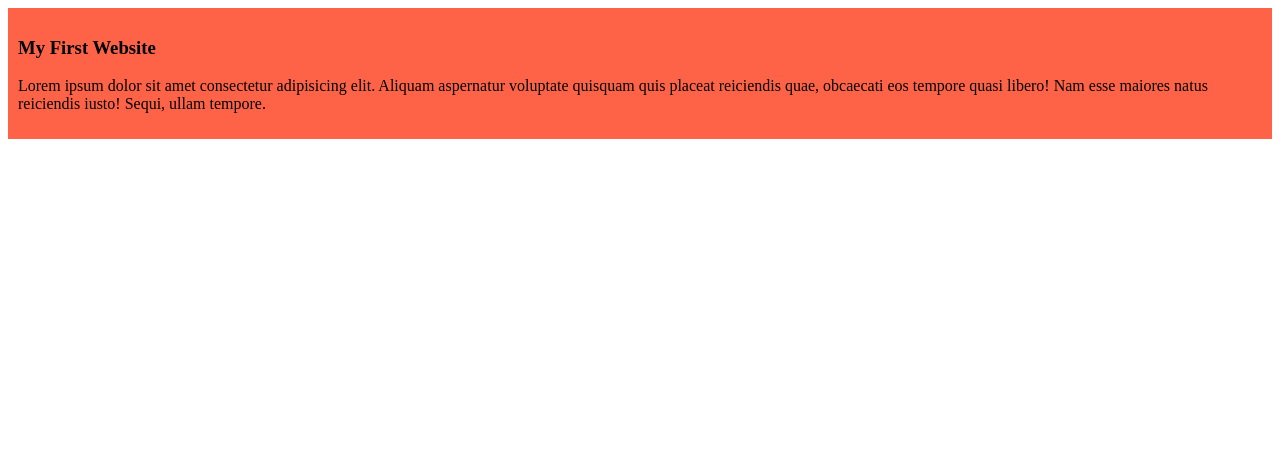
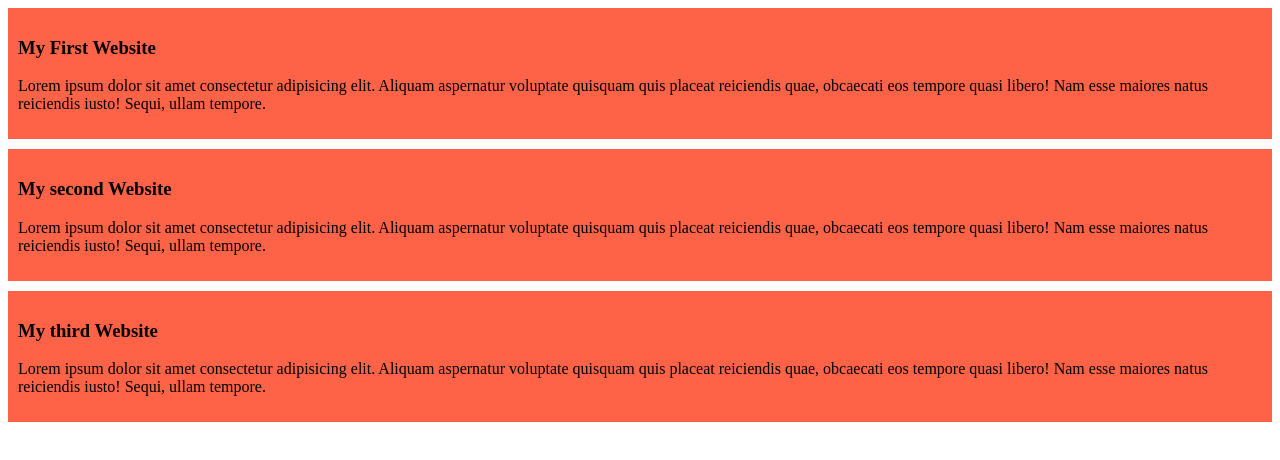
Before and after one commit to ShovonTheBarua/my-simple-website, a plain HTML site: page index.html in a window 1280 px wide. Drawn offline with Linux system fonts and the light colour scheme.

Commit message:
added the second and third blog

```diff
--- a/index.html
+++ b/index.html
@@ -11,5 +11,13 @@
         <h3>My First Website</h3>
         <p>Lorem ipsum dolor sit amet consectetur adipisicing elit. Aliquam aspernatur voluptate quisquam quis placeat reiciendis quae, obcaecati eos tempore quasi libero! Nam esse maiores natus reiciendis iusto! Sequi, ullam tempore.</p>
     </div>
+    <div>
+        <h3>My second Website</h3>
+        <p>Lorem ipsum dolor sit amet consectetur adipisicing elit. Aliquam aspernatur voluptate quisquam quis placeat reiciendis quae, obcaecati eos tempore quasi libero! Nam esse maiores natus reiciendis iusto! Sequi, ullam tempore.</p>
+    </div>
+    <div>
+        <h3>My third Website</h3>
+        <p>Lorem ipsum dolor sit amet consectetur adipisicing elit. Aliquam aspernatur voluptate quisquam quis placeat reiciendis quae, obcaecati eos tempore quasi libero! Nam esse maiores natus reiciendis iusto! Sequi, ullam tempore.</p>
+    </div>
 </body>
 </html>
--- a/styles/blog.css
+++ b/styles/blog.css
@@ -1,4 +1,5 @@
 div{
     background-color: tomato;
     padding: 10px;
+    margin-bottom: 10px;
 }
```
